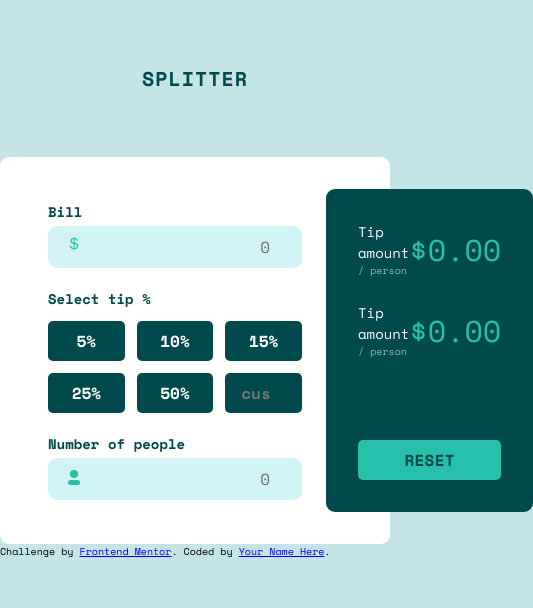
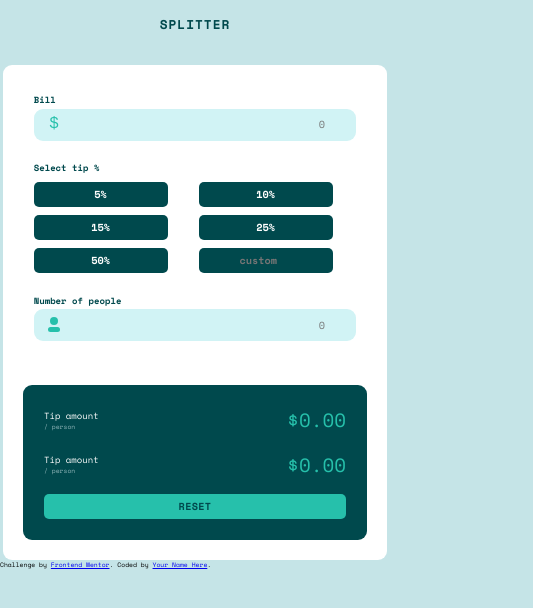
Before and after one commit to k-wlodarczyk/tip-calculator-app-main, a plain HTML site: page index.html in a window 390 px wide. Shown: the whole page, 533 px wide, since content can reach past the window. Drawn offline with nearby package versions, Linux system fonts and the light colour scheme.

Commit message:
mobile version and focus on input fix

```diff
--- /dev/null
+++ b/css/media.css
@@ -0,0 +1,56 @@
+@media (hover: hover) and (pointer: fine) {
+  .reset-btn:hover {
+    color: hsl(184, 94%, 7%);
+    background-color: hsl(172, 89%, 57%);
+  }
+}
+
+@media (max-width: 950px) {
+  .header {
+    margin-top: var(--spacing-6);
+  }
+
+  .container {
+    margin-top: var(--spacing-4);
+    max-width: 70rem;
+  }
+}
+
+@media (max-width: 720px) {
+  html {
+    font-size: 50%;
+  }
+
+  .container {
+    max-width: 60rem;
+  }
+}
+
+@media (max-width: 570px) {
+  html {
+    font-size: 40%;
+  }
+
+  .bill-info {
+    gap: var(--spacing-8);
+  }
+}
+
+@media (max-width: 480px) {
+  .container {
+    margin-top: var(--spacing-12);
+  }
+
+  .bill-card {
+    grid-template-columns: 1fr;
+  }
+
+  .bill-info-tips-btns {
+    grid-template-columns: 1fr 1fr;
+  }
+
+  .bill-info-tips button,
+  .bill-info-tips input {
+    width: 85%;
+  }
+}
--- a/css/style.css
+++ b/css/style.css
@@ -64,6 +64,8 @@ body {
 .input-with-icon input {
   background: transparent;
   text-align: right;
+  flex: 1;
+  padding-right: var(--spacing-2);
 }
 
 .input-with-icon input,
@@ -71,6 +73,12 @@ input {
   border: 1px solid transparent;
   font-family: inherit;
   font-size: var(--font-base);
+  outline: none;
+  cursor: pointer;
+}
+
+.input-with-icon:focus-within {
+  outline: 2px solid hsl(184, 14%, 56%);
 }
 
 .btn {
@@ -78,6 +86,7 @@ input {
   background-color: hsl(183, 100%, 15%);
   border: none;
   border-radius: 5px;
+  cursor: pointer;
   color: #fff;
   font-weight: 600;
   font-family: inherit;
@@ -148,17 +157,6 @@ input {
   width: 100%;
 }
 
-.reset-btn {
-  width: 100%;
-  margin-top: auto;
-  padding: var(--spacing-2) var(--spacing-4);
-  text-transform: uppercase;
-  font-weight: 700;
-  letter-spacing: 0.3px;
-  color: hsl(183, 100%, 15%);
-  background-color: hsl(172, 67%, 45%);
-}
-
 .tip-btn:hover {
   color: hsl(183, 100%, 15%);
   background-color: hsl(172, 67%, 45%);
@@ -167,6 +165,7 @@ input {
 
 .custom-tip-input {
   text-align: center;
+  padding: var(--spacing-2) var(--spacing-2);
 }
 
 .bill-info-label,
@@ -207,3 +206,20 @@ input {
   font-size: var(--font-3xl);
   color: hsl(172, 67%, 45%);
 }
+
+.reset-btn {
+  width: 100%;
+  margin-top: auto;
+  padding: var(--spacing-2) var(--spacing-4);
+  text-transform: uppercase;
+  font-weight: 700;
+  letter-spacing: 0.3px;
+  color: hsl(183, 100%, 15%);
+  background-color: hsl(172, 67%, 45%);
+  transition: 0.2s ease all;
+}
+
+.reset-btn:active {
+  color: hsl(184, 94%, 7%);
+  background-color: hsl(172, 89%, 57%);
+}
--- a/index.html
+++ b/index.html
@@ -12,6 +12,7 @@
     />
 
     <link rel="stylesheet" href="css/style.css" />
+    <link rel="stylesheet" href="css/media.css" />
 
     <link rel="preconnect" href="https://fonts.googleapis.com" />
     <link rel="preconnect" href="https://fonts.gstatic.com" crossorigin />
```
